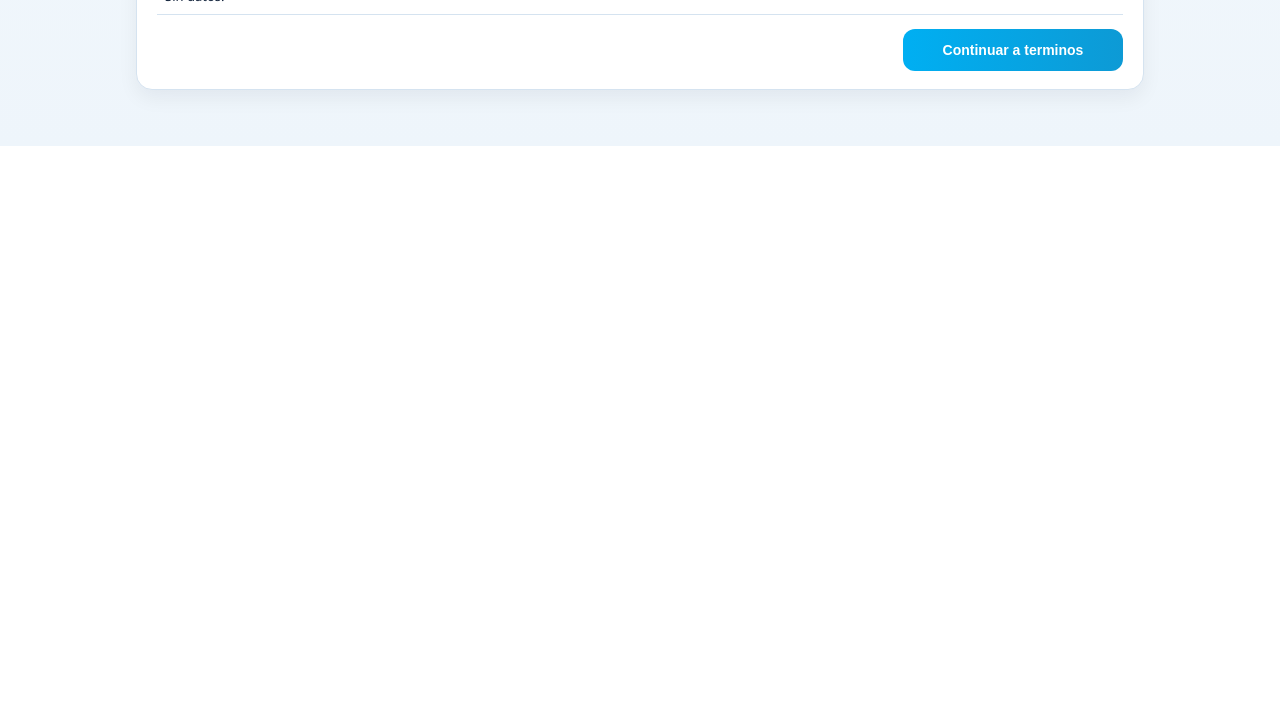
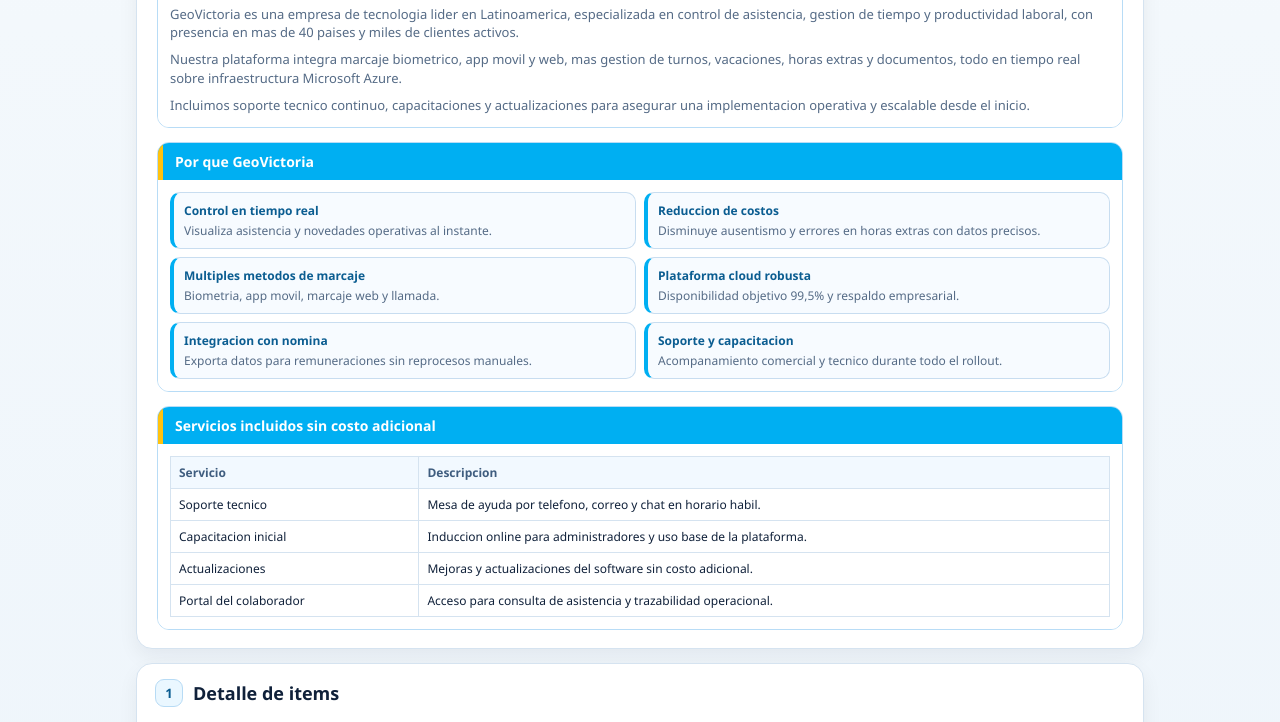
Before and after one commit to lalorirorero/cotizador_geovictoria, a plain HTML site: page quote-acceptance.html in a window 1280 px wide. Shown: the part 734-1456 px from the top of the page. Before the commit the page ends 880 px from the top, so only its background shows below. Drawn offline with Linux system fonts and the light colour scheme.

Commit message:
feat: align acceptance stage with proposal PDF visual language

```diff
--- a/quote-acceptance.html
+++ b/quote-acceptance.html
@@ -227,6 +227,74 @@
         color: #45617f;
         background: #f8fbff;
         font-size: 13px;
+      }
+      .brand-band {
+        margin-top: 14px;
+        border: 1px solid #b8dcf6;
+        border-radius: 12px;
+        overflow: hidden;
+      }
+      .brand-band-h {
+        background: #00aff2;
+        color: #fff;
+        font-size: 14px;
+        font-weight: 900;
+        padding: 9px 12px;
+        border-left: 5px solid #ffc20e;
+      }
+      .brand-band-b {
+        background: #fff;
+        padding: 12px 12px;
+      }
+      .about-list p {
+        margin: 0 0 8px;
+        color: #556b86;
+        font-size: 13px;
+        line-height: 1.45;
+      }
+      .about-list p:last-child {
+        margin-bottom: 0;
+      }
+      .benefits-grid {
+        display: grid;
+        grid-template-columns: repeat(2, minmax(0, 1fr));
+        gap: 8px;
+      }
+      .benefit {
+        border: 1px solid #c8ddf0;
+        border-left: 4px solid #00aff2;
+        border-radius: 10px;
+        background: #f7fbff;
+        padding: 9px 10px;
+      }
+      .benefit-title {
+        margin: 0 0 4px;
+        color: #0b5d91;
+        font-size: 12px;
+        font-weight: 900;
+      }
+      .benefit-desc {
+        margin: 0;
+        color: #556b86;
+        font-size: 12px;
+        line-height: 1.35;
+      }
+      .included-table {
+        width: 100%;
+        border-collapse: collapse;
+        font-size: 12px;
+      }
+      .included-table th,
+      .included-table td {
+        border: 1px solid #d5e3f0;
+        padding: 7px 8px;
+        text-align: left;
+        vertical-align: top;
+      }
+      .included-table th {
+        background: #f2f9ff;
+        color: #3f5d7f;
+        font-weight: 900;
       }
       .pdf-link {
         margin-top: 10px;
@@ -469,6 +537,7 @@
         .hero-top,
         .grid,
         .steps,
+        .benefits-grid,
         .fields,
         .verify-grid,
         .verify-actions {
@@ -542,6 +611,96 @@
           </div>
           <div style="margin-top: 10px">
             <a id="pdfLink" class="pdf-link" target="_blank" rel="noopener noreferrer">Ver PDF de cotizacion</a>
+          </div>
+        </div>
+      </section>
+
+      <section class="card stage" id="stageInfoValue">
+        <div class="head">
+          <h2 class="title"><span class="icon">1</span>Valor de elegir GeoVictoria</h2>
+          <div class="k">Resumen comercial de la propuesta</div>
+        </div>
+        <div class="content">
+          <div class="brand-band">
+            <div class="brand-band-h">Acerca de GeoVictoria</div>
+            <div class="brand-band-b about-list">
+              <p>
+                GeoVictoria es una empresa de tecnologia lider en Latinoamerica, especializada en control de asistencia,
+                gestion de tiempo y productividad laboral, con presencia en mas de 40 paises y miles de clientes activos.
+              </p>
+              <p>
+                Nuestra plataforma integra marcaje biometrico, app movil y web, mas gestion de turnos, vacaciones,
+                horas extras y documentos, todo en tiempo real sobre infraestructura Microsoft Azure.
+              </p>
+              <p>
+                Incluimos soporte tecnico continuo, capacitaciones y actualizaciones para asegurar una implementacion
+                operativa y escalable desde el inicio.
+              </p>
+            </div>
+          </div>
+
+          <div class="brand-band">
+            <div class="brand-band-h">Por que GeoVictoria</div>
+            <div class="brand-band-b">
+              <div class="benefits-grid">
+                <article class="benefit">
+                  <h3 class="benefit-title">Control en tiempo real</h3>
+                  <p class="benefit-desc">Visualiza asistencia y novedades operativas al instante.</p>
+                </article>
+                <article class="benefit">
+                  <h3 class="benefit-title">Reduccion de costos</h3>
+                  <p class="benefit-desc">Disminuye ausentismo y errores en horas extras con datos precisos.</p>
+                </article>
+                <article class="benefit">
+                  <h3 class="benefit-title">Multiples metodos de marcaje</h3>
+                  <p class="benefit-desc">Biometria, app movil, marcaje web y llamada.</p>
+                </article>
+                <article class="benefit">
+                  <h3 class="benefit-title">Plataforma cloud robusta</h3>
+                  <p class="benefit-desc">Disponibilidad objetivo 99,5% y respaldo empresarial.</p>
+                </article>
+                <article class="benefit">
+                  <h3 class="benefit-title">Integracion con nomina</h3>
+                  <p class="benefit-desc">Exporta datos para remuneraciones sin reprocesos manuales.</p>
+                </article>
+                <article class="benefit">
+                  <h3 class="benefit-title">Soporte y capacitacion</h3>
+                  <p class="benefit-desc">Acompanamiento comercial y tecnico durante todo el rollout.</p>
+                </article>
+              </div>
+            </div>
+          </div>
+
+          <div class="brand-band">
+            <div class="brand-band-h">Servicios incluidos sin costo adicional</div>
+            <div class="brand-band-b">
+              <table class="included-table">
+                <thead>
+                  <tr>
+                    <th>Servicio</th>
+                    <th>Descripcion</th>
+                  </tr>
+                </thead>
+                <tbody>
+                  <tr>
+                    <td>Soporte tecnico</td>
+                    <td>Mesa de ayuda por telefono, correo y chat en horario habil.</td>
+                  </tr>
+                  <tr>
+                    <td>Capacitacion inicial</td>
+                    <td>Induccion online para administradores y uso base de la plataforma.</td>
+                  </tr>
+                  <tr>
+                    <td>Actualizaciones</td>
+                    <td>Mejoras y actualizaciones del software sin costo adicional.</td>
+                  </tr>
+                  <tr>
+                    <td>Portal del colaborador</td>
+                    <td>Acceso para consulta de asistencia y trazabilidad operacional.</td>
+                  </tr>
+                </tbody>
+              </table>
+            </div>
           </div>
         </div>
       </section>
@@ -698,6 +857,7 @@
       const stepTermsEl = document.getElementById("stepTerms");
       const stepVerifyEl = document.getElementById("stepVerify");
       const stageInfoMainEl = document.getElementById("stageInfoMain");
+      const stageInfoValueEl = document.getElementById("stageInfoValue");
       const stageInfoItemsEl = document.getElementById("stageInfoItems");
       const stageTermsCardEl = document.getElementById("stageTermsCard");
       const stageVerifyCardEl = document.getElementById("stageVerifyCard");
@@ -786,6 +946,7 @@
         const isStep3 = step === 3;
 
         stageInfoMainEl.classList.toggle("hidden", !isStep1);
+        stageInfoValueEl.classList.toggle("hidden", !isStep1);
         stageInfoItemsEl.classList.toggle("hidden", !isStep1);
         stageTermsCardEl.classList.toggle("hidden", !isStep2);
         stageVerifyCardEl.classList.toggle("hidden", !isStep3);
@@ -833,7 +994,8 @@
         }
 
         if (stage === 1) {
-          journeyHintEl.textContent = "Revisa detalle y montos. Cuando todo este correcto, continua a terminos.";
+          journeyHintEl.textContent =
+            "Revisa propuesta, valor comercial y detalle de costos. Cuando estes listo, continua a terminos.";
           return;
         }
 
```
